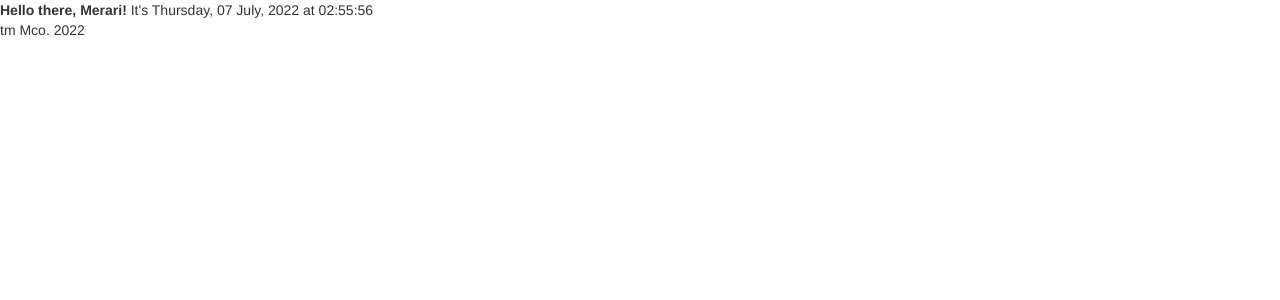
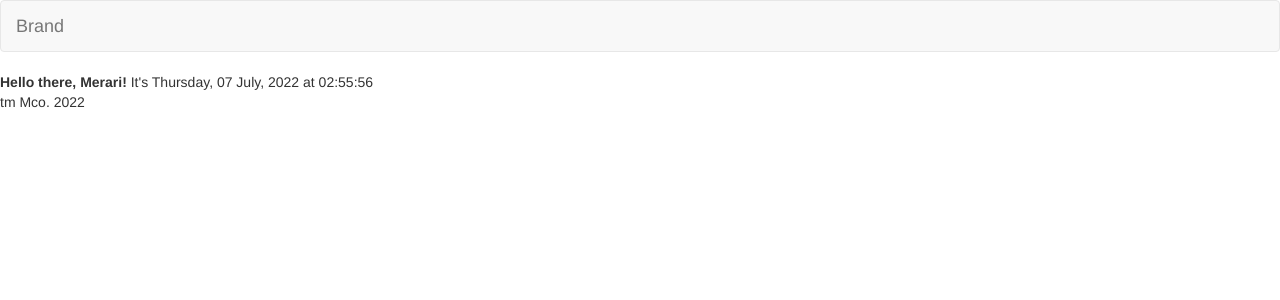
Before and after one commit to awesomepack/Financial_Dashboard, a Django app: page /map/ in a window 1280 px wide. Shown: the top 300 px of the page. Run offline with Django 4.2, Linux system fonts and the light colour scheme.

Commit message:
Added navbar to wage map page

```diff
--- a/finance_app/Wage_Map/Templates/Wage_Map/finance_template.html
+++ b/finance_app/Wage_Map/Templates/Wage_Map/finance_template.html
@@ -18,6 +18,21 @@
 
     <body>
         <!-- Place NavBar below -->
+        <nav class="navbar navbar-default">
+            <div class="container-fludi">
+                <!-- Brand and toggle grouped together for better mobil display -->
+                <div class="navbar-header">
+                    <button type="button" class="navbar-toggle collapsed" data-toggle="collapse" data-target="#bs-example-navbar-collapse-1" aria-expanded="false">
+                        <span class="sr-only">Toggle Navigation </span>
+                        <span class="icon-bar"></span>
+                        <span class="icon-bar"></span>
+                        <span class="icon-bar"></span>
+                    </button>
+                    <a class="navbar-brand" href="#">Brand</a>
+                </div>
+            </div>
+
+        </nav>
         <strong>Hello there, {{ name }}!</strong> It's {{ date | date:"l, d F, Y" }} at {{ date | time:"H:i:s" }}
 
         <div class="body-content">
```
